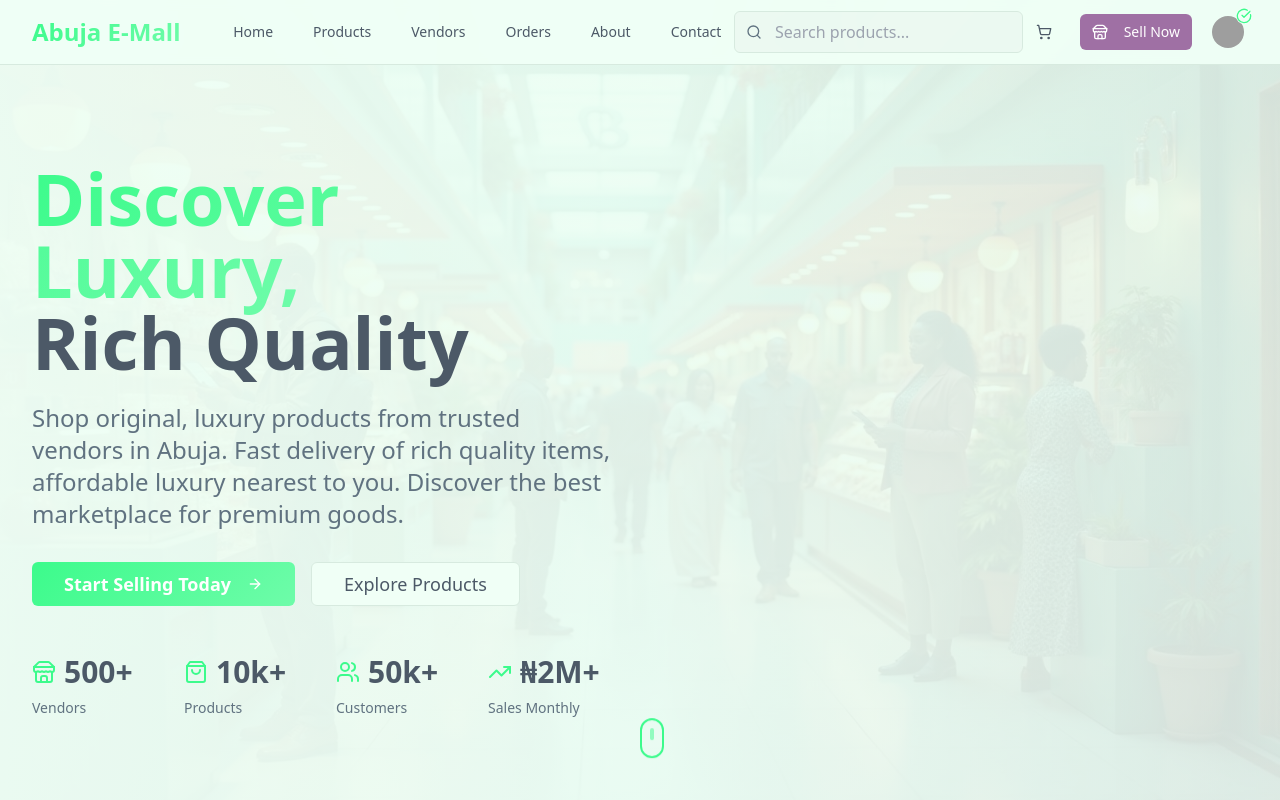
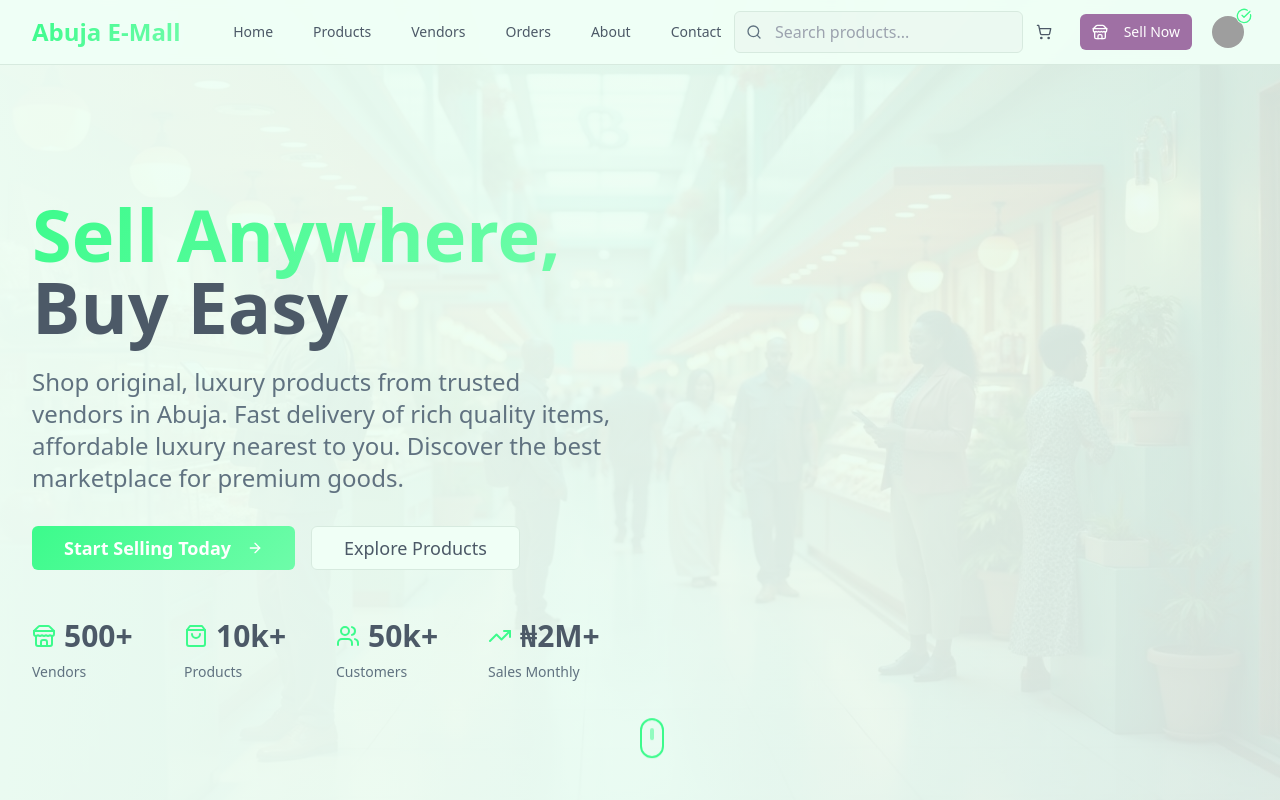
Before and after one commit to JamesLuiz/abuja-connect-shop, a React (Vite) app: page / in a window 1280 px wide. Shown: the top 800 px of the page. Built offline with nearby package versions, Linux system fonts and the light colour scheme; grey boxes are pictures that could not be loaded.

Commit message:
Revert and Optimize SEO
Reverted changes to restore "Sell Anywhere, Buy Easy" functionality. Continued SEO optimization with existing keywords and improved discoverability.

```diff
--- a/src/components/Hero.tsx
+++ b/src/components/Hero.tsx
@@ -32,10 +32,10 @@ const Hero = () => {
             <div className="animate-fade-in">
               <h1 className="text-4xl md:text-6xl lg:text-7xl font-bold leading-tight mb-6">
                 <span className="bg-gradient-primary bg-clip-text text-transparent">
-                  Discover Luxury,
+                  Sell Anywhere,
                 </span>
                 <br />
-                <span className="text-foreground">Rich Quality</span>
+                <span className="text-foreground">Buy Easy</span>
               </h1>
               <p className="text-xl md:text-2xl text-muted-foreground mb-8 max-w-2xl">
                 Shop original, luxury products from trusted vendors in Abuja. Fast delivery of rich quality items,
```
